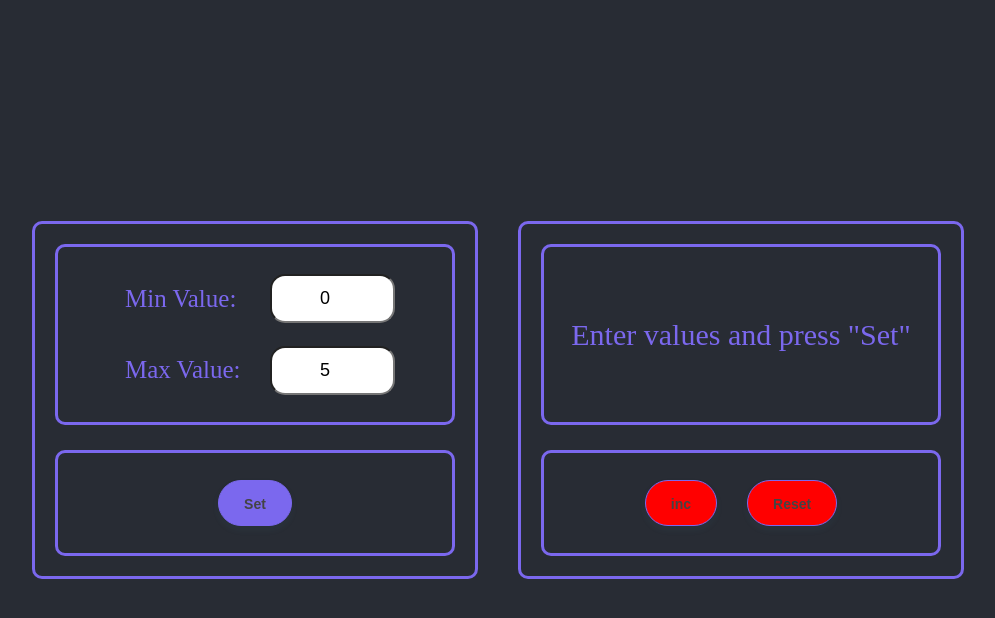
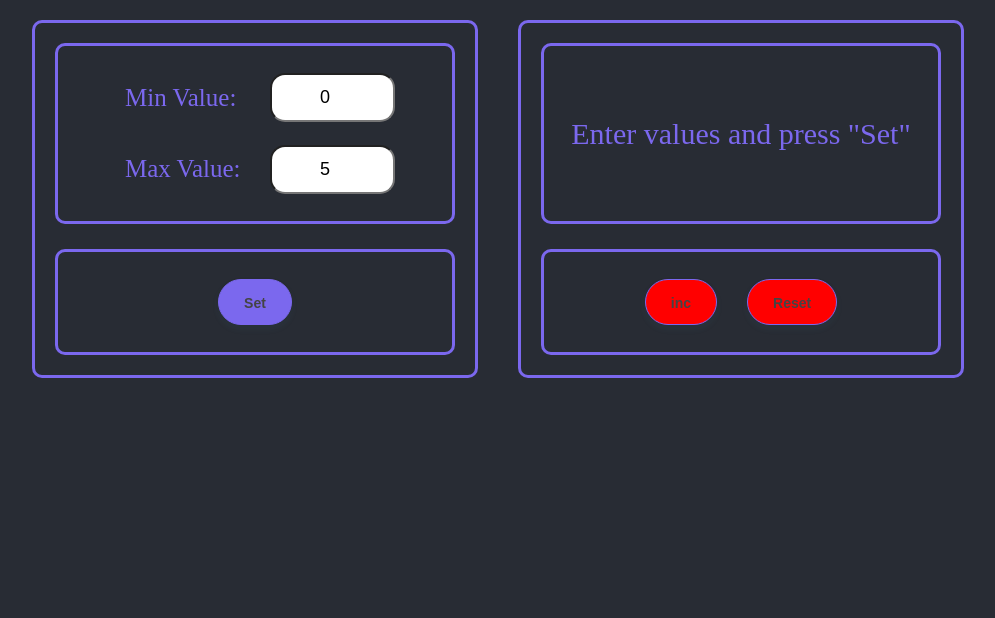
Before and after one commit to Lecser/counter, a React (Create React App) app: page / in a window 1280 px wide. Shown: the top 618 px of the page, without its empty margins (142-1137 px from the left). Built offline with nearby package versions, Linux system fonts and the light colour scheme.

Commit message:
new fixes

```diff
--- a/package.json
+++ b/package.json
@@ -39,5 +39,8 @@
       "last 1 firefox version",
       "last 1 safari version"
     ]
+  },
+  "devDependencies": {
+    "gh-pages": "^4.0.0"
   }
 }
--- a/src/App.css
+++ b/src/App.css
@@ -1,12 +1,5 @@
+
 .App {
   display: flex;
   justify-content: center;
-  align-items: center;
-  position: absolute;
-  height: 400px;
-  max-width: 400px;
-  top: calc(50% - 200px);
-  left: 0;
-  right: 0;
-  margin: 0 auto;
 }
--- a/src/App.tsx
+++ b/src/App.tsx
@@ -5,8 +5,7 @@ import { CounterSettings } from "./components/Counter/CounterSettings/CounterSet
 import { Counter } from "./components/Counter/Counter";
 
 function App() {
-  const [counterButtonsDisable, setCounterButtonsDisable] =
-    useState<boolean>(false);
+  const [counterButtonsDisable, setCounterButtonsDisable] = useState(false);
   const [counterMinValue, setCounterMinValue] = useState(0);
   const [counterMaxValue, setCounterMaxValue] = useState(5);
   const [notice, setNotice] = useState<string | null>(null);
--- a/src/components/Counter/CounterSettings/CounterSettings.module.css
+++ b/src/components/Counter/CounterSettings/CounterSettings.module.css
@@ -47,6 +47,7 @@
     border-radius: 15px;
     text-align: center;
     font-size: 18px;
+
 }.inputError {
     display: inline-block;
     width: 125px;
--- a/src/components/Counter/CounterSettings/CounterSettings.tsx
+++ b/src/components/Counter/CounterSettings/CounterSettings.tsx
@@ -42,7 +42,6 @@ export const CounterSettings: FC<CounterSettingsPropsType> = ({
   }, [counterMaxValue]);
 
   useEffect(() => {
-    console.log("проверка2");
     if (
       counterMaxValue < counterMinValue ||
       counterMinValue < 0 ||
```
Also changed, not shown: 1 other file (tests, documents, lock files or other folders).
